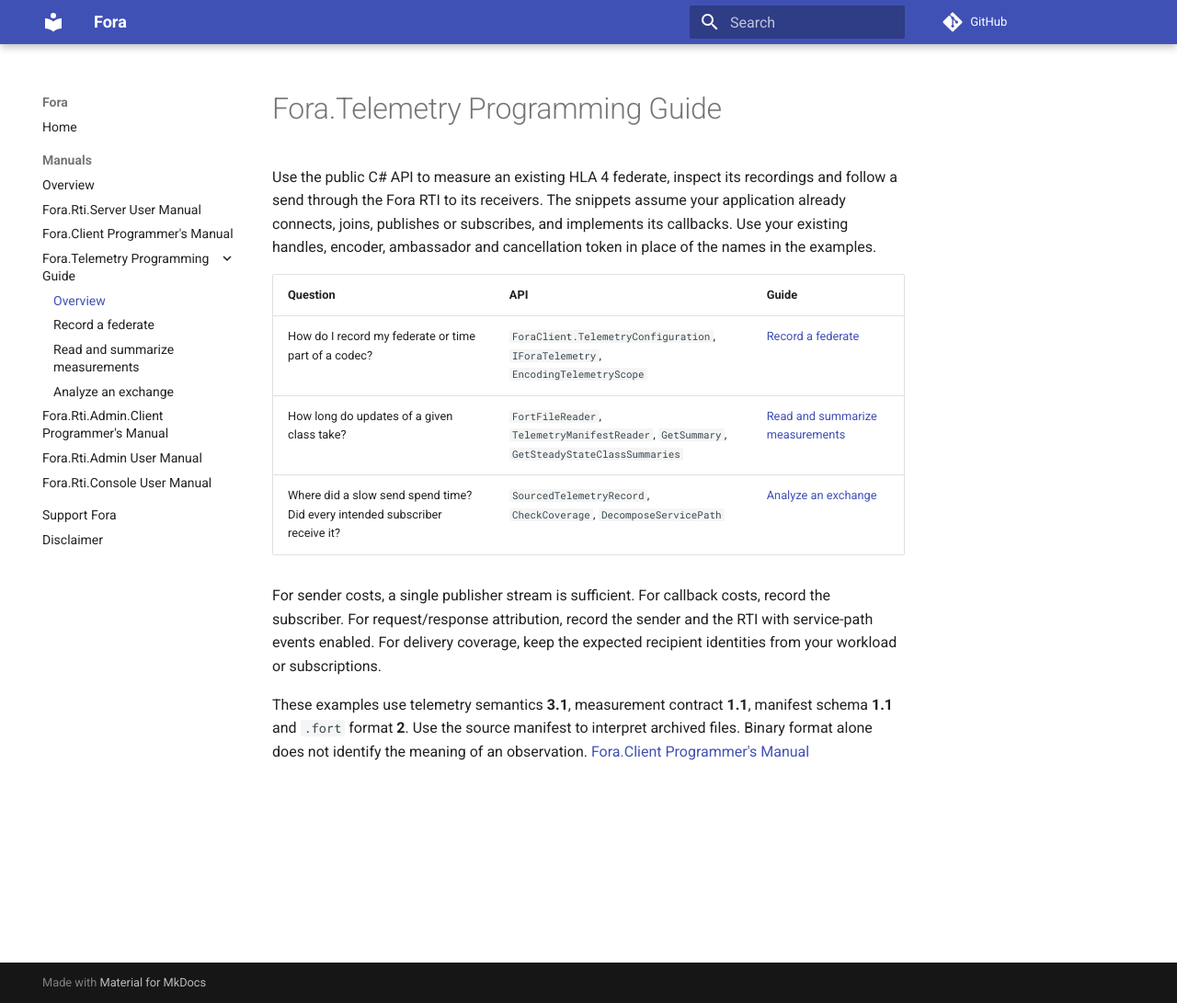
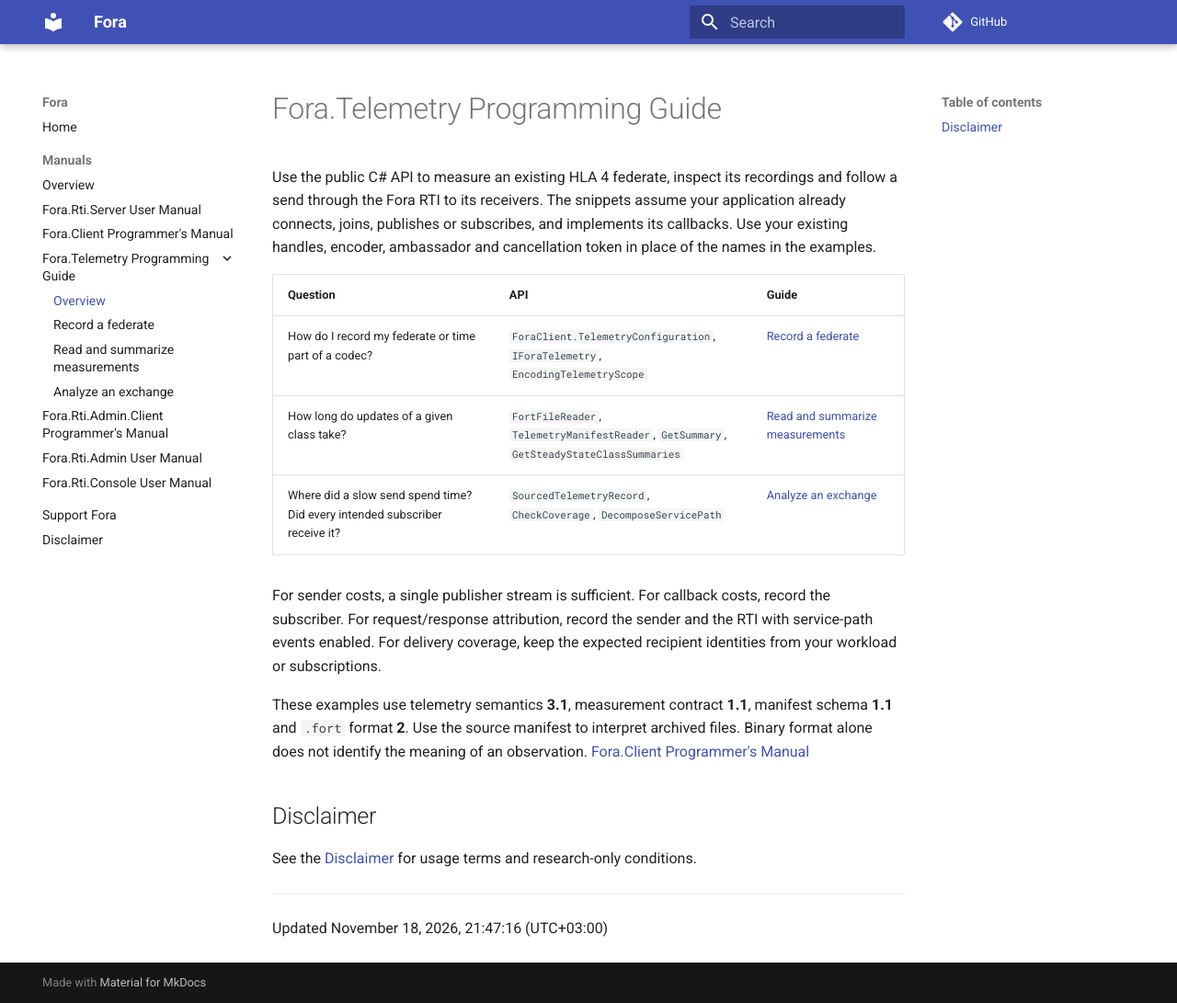
Before and after one commit to otopcu/fora-site, an MkDocs documentation site: the page built from docs/manuals/fora-telemetry/index.md, in a window 1280 px wide and 1091 px high. Shown: the whole window at 92% size. Built offline with MkDocs 1.6.1 and Material for MkDocs 9.7.7, drawn with Linux system fonts in a browser that asks for light colours; comment, search, counter and statistics services are not loaded.

Commit message:
Add disclaimer links and update times to the telemetry guide

```diff
--- a/docs/manuals/fora-telemetry/index.md
+++ b/docs/manuals/fora-telemetry/index.md
@@ -11,3 +11,11 @@ Use the public C# API to measure an existing HLA 4 federate, inspect its recordi
 For sender costs, a single publisher stream is sufficient. For callback costs, record the subscriber. For request/response attribution, record the sender and the RTI with service-path events enabled. For delivery coverage, keep the expected recipient identities from your workload or subscriptions.
 
 These examples use telemetry semantics **3.1**, measurement contract **1.1**, manifest schema **1.1** and `.fort` format **2**. Use the source manifest to interpret archived files. Binary format alone does not identify the meaning of an observation. [Fora.Client Programmer's Manual](../fora-client-programmers-manual.md)
+
+## Disclaimer
+
+See the [Disclaimer](../../disclaimer.md) for usage terms and research-only conditions.
+
+---
+
+Updated November 18, 2026, 21:47:16 (UTC+03:00)
```
Also changed, not shown: docs/manuals/fora-telemetry/analysis.md (+8 -0 lines), docs/manuals/fora-telemetry/exchanges.md (+8 -0 lines), docs/manuals/fora-telemetry/recording.md (+8 -0 lines).
